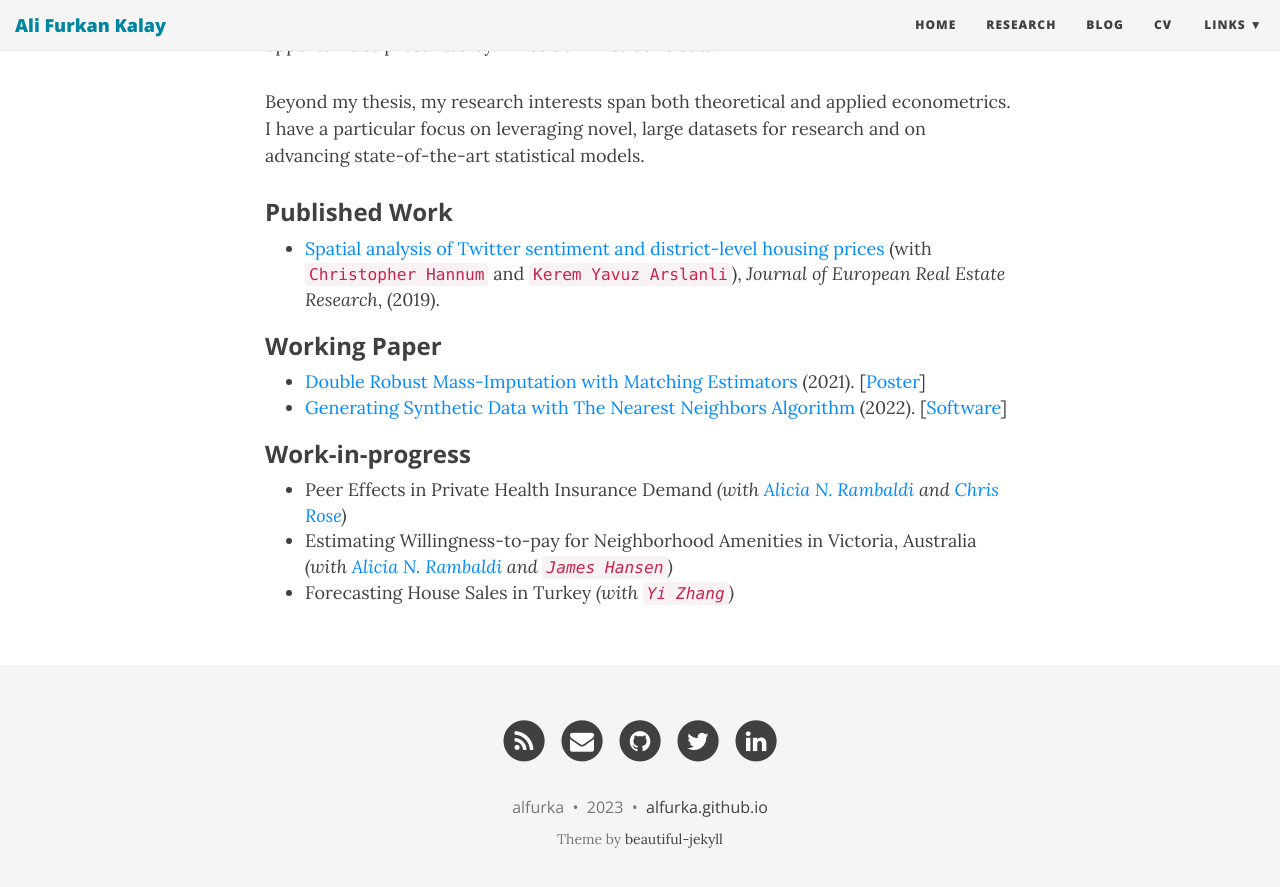
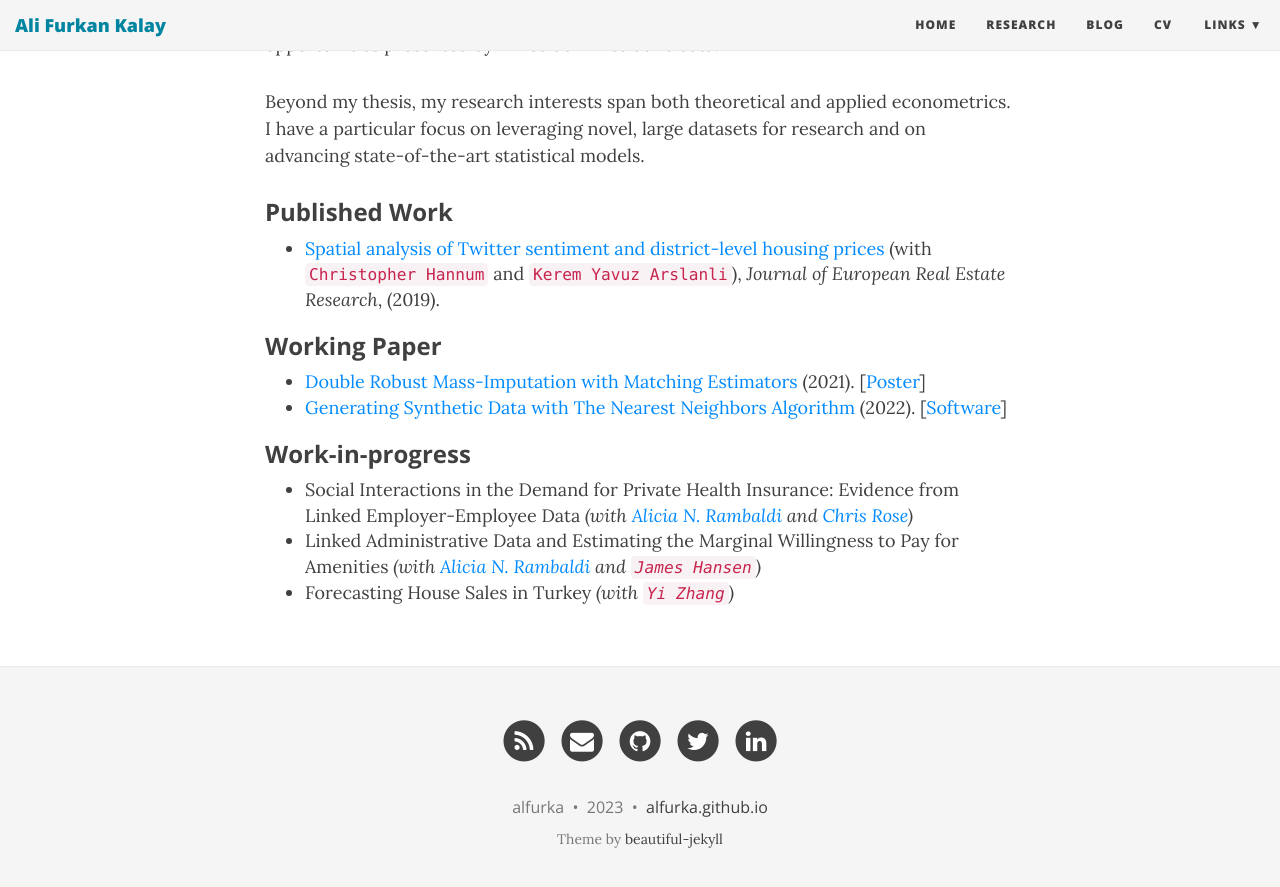
Before and after one commit to alfurka/alfurka.github.io, a Jekyll site: the page built from research.md, in a window 1280 px wide and 900 px high, scrolled down 554 px. Shown: the top 887 px of the window. Built offline with Jekyll 4.4.1, drawn with Linux system fonts in a browser that asks for light colours; nearby versions of some CDN libraries.

Commit message:
Update research.md

```diff
--- a/research.md
+++ b/research.md
@@ -20,6 +20,6 @@ Beyond my thesis, my research interests span both theoretical and applied econom
 
 ### Work-in-progress
 
-- Peer Effects in Private Health Insurance Demand *(with [Alicia N. Rambaldi](https://www.aliciarambaldi.net/) and [Chris Rose](https://sites.google.com/site/christiernrose/))*
-- Estimating Willingness-to-pay for Neighborhood Amenities in Victoria, Australia *(with [Alicia N. Rambaldi](https://www.aliciarambaldi.net/) and `James Hansen`)*
+- Social Interactions in the Demand for Private Health Insurance: Evidence from Linked Employer-Employee Data *(with [Alicia N. Rambaldi](https://www.aliciarambaldi.net/) and [Chris Rose](https://sites.google.com/site/christiernrose/))*
+- Linked Administrative Data and Estimating the Marginal Willingness to Pay for Amenities *(with [Alicia N. Rambaldi](https://www.aliciarambaldi.net/) and `James Hansen`)*
 - Forecasting House Sales in Turkey *(with `Yi Zhang`)*
```
